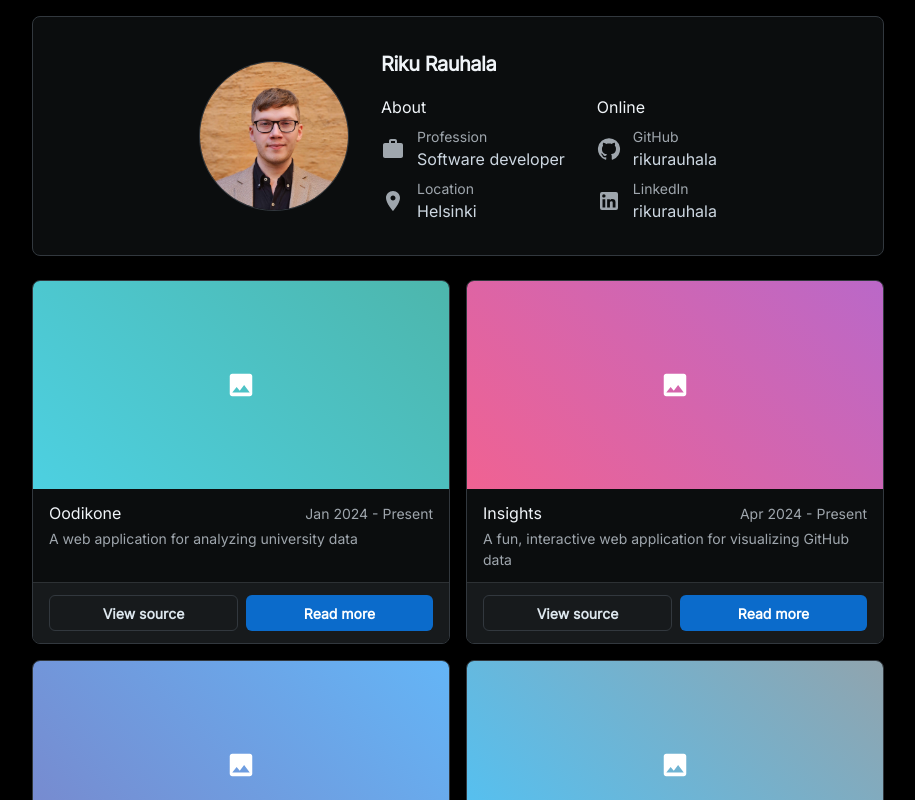
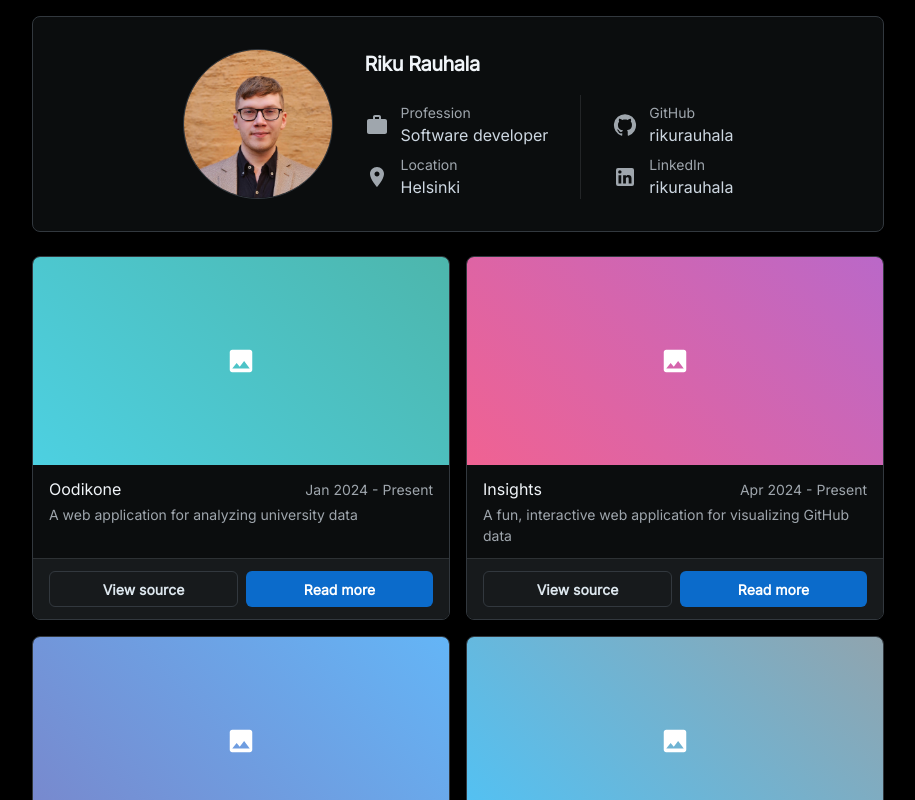
Before and after one commit to rikurauhala/rikurauhala.github.io, a React (Vite) app: page / in a window 1280 px wide. Shown: the top 800 px of the page, without its empty margins (182-1097 px from the left). Built offline with nearby package versions, Linux system fonts and the light colour scheme.

Commit message:
Replace headers with dividers in InfoCard

```diff
--- a/src/components/InfoCard/InfoCard.tsx
+++ b/src/components/InfoCard/InfoCard.tsx
@@ -1,5 +1,5 @@
-import Box from '@mui/joy/Box'
 import Card from '@mui/joy/Card'
+import Divider from '@mui/joy/Divider'
 import Stack from '@mui/joy/Stack'
 import Typography from '@mui/joy/Typography'
 
@@ -8,13 +8,15 @@ import LinkedInIcon from '@mui/icons-material/LinkedIn'
 import PlaceIcon from '@mui/icons-material/Place'
 import WorkIcon from '@mui/icons-material/Work'
 
+import { InfoItem } from '~/types'
+
 import InfoItems from './InfoItems'
 import ProfilePicture from './ProfilePicture'
 
 const InfoCard = (): JSX.Element => {
   const name = 'Riku Rauhala'
 
-  const aboutItems = [
+  const aboutItems: InfoItem[] = [
     {
       key: 'profession',
       title: 'Profession',
@@ -56,11 +58,29 @@ const InfoCard = (): JSX.Element => {
         <ProfilePicture />
         <Stack direction="column" justifyContent="space-between" spacing={2} textAlign="left">
           <Typography component="h1" level="h4" textAlign={{ xs: 'center', sm: 'left' }}>
-            <Box>{name}</Box>
+            {name}
           </Typography>
-          <Stack direction={{ xs: 'column', sm: 'row' }} justifyContent="space-between" spacing={4}>
-            <InfoItems header="About" items={aboutItems} />
-            <InfoItems header="Online" items={onlineItems} />
+          <Stack
+            direction={{ xs: 'column', sm: 'row' }}
+            spacing={{ xs: 2, sm: 4 }}
+            alignItems="flex-start"
+          >
+            <InfoItems items={aboutItems} />
+            <Divider
+              orientation="horizontal"
+              sx={{
+                display: { xs: 'block', sm: 'none' },
+                width: '100%',
+              }}
+            />
+            <Divider
+              orientation="vertical"
+              sx={{
+                display: { xs: 'none', sm: 'block' },
+                height: 'auto',
+              }}
+            />
+            <InfoItems items={onlineItems} />
           </Stack>
         </Stack>
       </Stack>
--- a/src/components/InfoCard/InfoItems.tsx
+++ b/src/components/InfoCard/InfoItems.tsx
@@ -2,24 +2,15 @@ import Box from '@mui/joy/Box'
 import Stack from '@mui/joy/Stack'
 import Typography from '@mui/joy/Typography'
 
-interface InfoItem {
-  key: string
-  title: string
-  icon: JSX.Element
-  value: string
-}
+import { InfoItem } from '~/types'
 
 interface InfoItemsProps {
-  header: string
   items: InfoItem[]
 }
 
-const InfoItems = ({ header, items }: InfoItemsProps): JSX.Element => {
+const InfoItems = ({ items }: InfoItemsProps): JSX.Element => {
   return (
     <Box>
-      <Typography component="h1" level="title-md" mb={1}>
-        {header}
-      </Typography>
       {items.map(({ key, title, icon, value }) => (
         <Stack key={key} alignItems="center" direction="row" mt={1} spacing={1.5}>
           {icon}
```
Also changed, not shown: src/types.ts (+7 -0 lines).
